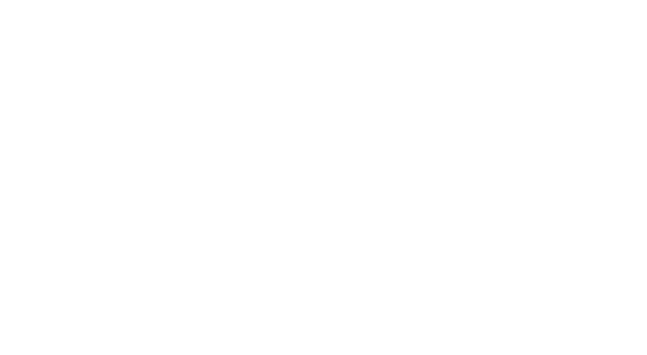
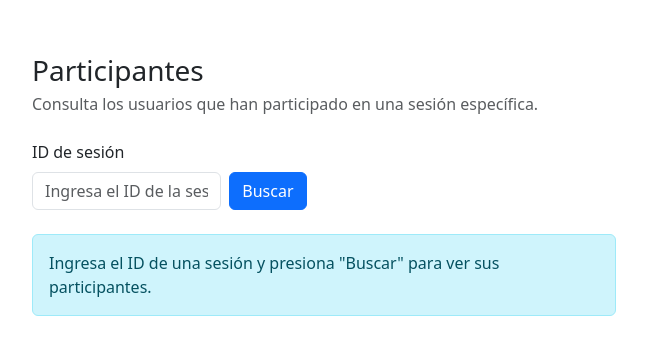
Before and after one commit to KevinRamirez333/videoconferencia_robotronics, a Vue app in the folder frontend_videoconferencia/: page /participantes in a window 1280 px wide. Before the commit this address had no page. Shown: the part 207-562 px from the top of the page, without its empty margins (12-659 px from the left). Built offline with nearby package versions, Linux system fonts and the light colour scheme; the HTML template or start-up script is replaced by a standard one.

Commit message:
feat: agregar módulo de participantes

```diff
--- a/frontend_videoconferencia/src/router/index.ts
+++ b/frontend_videoconferencia/src/router/index.ts
@@ -1,6 +1,7 @@
 import { createRouter, createWebHistory } from 'vue-router'
 
 import Usuarios from '@/views/usuarios/usuarios.vue'
+import Participantes from '@/views/participantes/participantes.vue'
 
 const router = createRouter({
   history: createWebHistory(import.meta.env.BASE_URL),
@@ -13,6 +14,13 @@
 
     },
 
+    {
+      path: '/participantes',
+      name: 'participantes',
+      component: Participantes,
+
+    },
+
   ],
 })
 
--- /dev/null
+++ b/frontend_videoconferencia/src/services/participante.servicio.ts
@@ -0,0 +1,16 @@
+import api from './api'
+
+export interface Participante {
+  _id: string
+  sesionId: string
+  usuarioId: string
+  seUnioEn: string
+  salioEn?: string
+}
+
+export const participanteServicio = {
+  listarParticipantes: async (): Promise<Participante[]> => {
+    const respuesta = await api.get<Participante[]>('/participantes')
+    return respuesta.data
+  },
+}
--- /dev/null
+++ b/frontend_videoconferencia/src/views/participantes/participantes.vue
@@ -0,0 +1,161 @@
+<script setup lang="ts">
+import { ref } from 'vue'
+import axios from 'axios'
+import { participanteServicio } from '@/services/participante.servicio'
+import { usuarioServicio, type Usuario } from '@/services/usuario.servicio'
+
+interface ParticipanteConUsuario {
+  _id: string
+  seUnioEn: string
+  salioEn?: string
+  usuario?: Usuario
+}
+
+const sesionIdConsulta = ref('')
+const participantes = ref<ParticipanteConUsuario[]>([])
+const cargando = ref(false)
+const errorCarga = ref('')
+const haBuscado = ref(false)
+
+const obtenerMensajeError = (error: unknown, mensajePorDefecto: string): string => {
+  if (axios.isAxiosError(error) && error.response?.data?.mensaje) {
+    return error.response.data.mensaje
+  }
+  return mensajePorDefecto
+}
+
+const buscarParticipantes = async () => {
+  const sesionId = sesionIdConsulta.value.trim()
+  if (!sesionId) {
+    return
+  }
+
+  cargando.value = true
+  errorCarga.value = ''
+  haBuscado.value = true
+
+  try {
+    const [listaParticipantes, listaUsuarios] = await Promise.all([
+      participanteServicio.listarParticipantes(),
+      usuarioServicio.listarUsuarios(),
+    ])
+
+    const usuariosPorId = new Map(listaUsuarios.map((usuario) => [usuario._id, usuario]))
+
+    participantes.value = listaParticipantes
+      .filter((participante) => participante.sesionId === sesionId)
+      .map((participante) => ({
+        _id: participante._id,
+        seUnioEn: participante.seUnioEn,
+        salioEn: participante.salioEn,
+        usuario: usuariosPorId.get(participante.usuarioId),
+      }))
+  } catch (error) {
+    errorCarga.value = obtenerMensajeError(error, 'No se pudo consultar los participantes.')
+    participantes.value = []
+  } finally {
+    cargando.value = false
+  }
+}
+
+const formatearFechaHora = (fecha?: string): string => {
+  if (!fecha) {
+    return '—'
+  }
+  return new Date(fecha).toLocaleString('es-GT', {
+    year: 'numeric',
+    month: 'short',
+    day: 'numeric',
+    hour: '2-digit',
+    minute: '2-digit',
+  })
+}
+</script>
+
+<template>
+  <div class="container py-4">
+    <div class="mb-4">
+      <h1 class="h3 mb-1">Participantes</h1>
+      <p class="text-muted mb-0">
+        Consulta los usuarios que han participado en una sesión específica.
+      </p>
+    </div>
+
+    <form class="row g-2 align-items-end mb-4" @submit.prevent="buscarParticipantes">
+      <div class="col-12 col-sm-6 col-md-4">
+        <label for="campo-sesion-id" class="form-label">ID de sesión</label>
+        <input
+          id="campo-sesion-id"
+          v-model="sesionIdConsulta"
+          type="text"
+          class="form-control"
+          placeholder="Ingresa el ID de la sesión"
+          required
+        />
+      </div>
+      <div class="col-auto">
+        <button type="submit" class="btn btn-primary" :disabled="cargando">
+          <span v-if="cargando" class="spinner-border spinner-border-sm me-1" role="status"></span>
+          Buscar
+        </button>
+      </div>
+    </form>
+
+    <div v-if="errorCarga" class="alert alert-danger" role="alert">
+      {{ errorCarga }}
+    </div>
+
+    <div v-if="!haBuscado && !errorCarga" class="alert alert-info" role="alert">
+      Ingresa el ID de una sesión y presiona "Buscar" para ver sus participantes.
+    </div>
+
+    <div v-else-if="!errorCarga" class="card shadow-sm">
+      <div class="card-header d-flex justify-content-between align-items-center">
+        <span class="fw-semibold">Participantes de la sesión</span>
+        <span class="badge text-bg-secondary">{{ participantes.length }}</span>
+      </div>
+
+      <div v-if="cargando" class="d-flex justify-content-center py-5">
+        <div class="spinner-border text-primary" role="status">
+          <span class="visually-hidden">Cargando...</span>
+        </div>
+      </div>
+
+      <div v-else class="table-responsive">
+        <table class="table table-hover align-middle mb-0">
+          <thead class="table-light">
+            <tr>
+              <th scope="col" class="encabezado-tabla">Nombre</th>
+              <th scope="col" class="encabezado-tabla">Correo</th>
+              <th scope="col" class="encabezado-tabla">Se unió</th>
+              <th scope="col" class="encabezado-tabla">Salió</th>
+            </tr>
+          </thead>
+          <tbody>
+            <tr v-if="participantes.length === 0">
+              <td colspan="4" class="text-center text-muted py-5">
+                <i class="bi bi-people fs-2 d-block mb-2"></i>
+                No hay participantes registrados para esta sesión.
+              </td>
+            </tr>
+            <tr v-for="participante in participantes" :key="participante._id">
+              <td>{{ participante.usuario?.nombre ?? 'Usuario no encontrado' }}</td>
+              <td>{{ participante.usuario?.correo ?? '—' }}</td>
+              <td>{{ formatearFechaHora(participante.seUnioEn) }}</td>
+              <td>{{ formatearFechaHora(participante.salioEn) }}</td>
+            </tr>
+          </tbody>
+        </table>
+      </div>
+    </div>
+  </div>
+</template>
+
+<style scoped>
+.encabezado-tabla {
+  font-size: 0.75rem;
+  text-transform: uppercase;
+  letter-spacing: 0.04em;
+  color: var(--bs-secondary-color);
+}
+</style>
```
